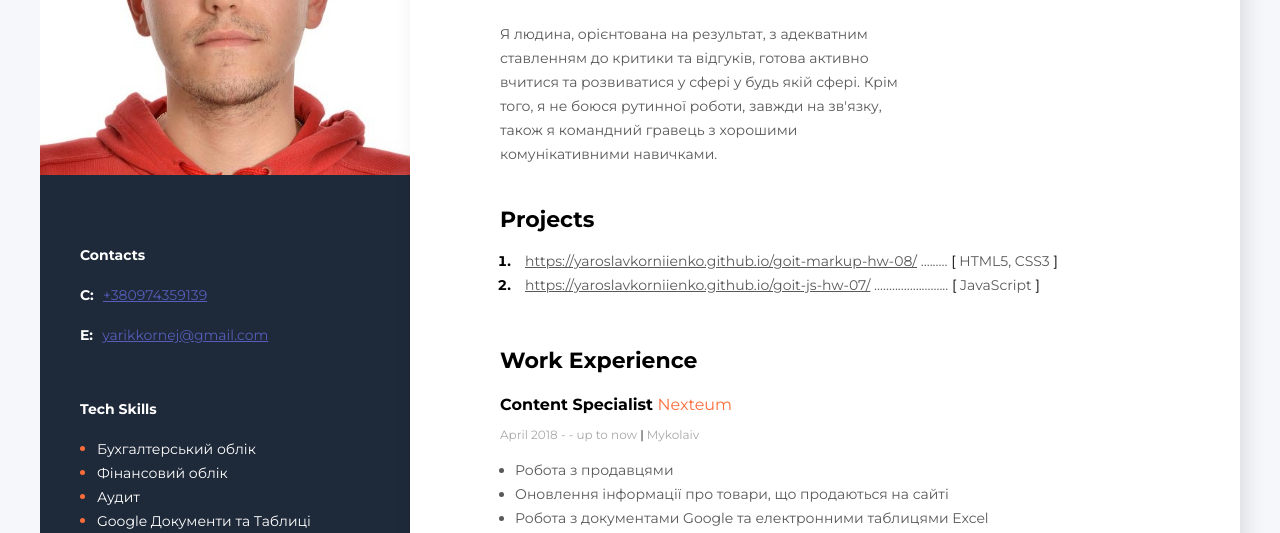
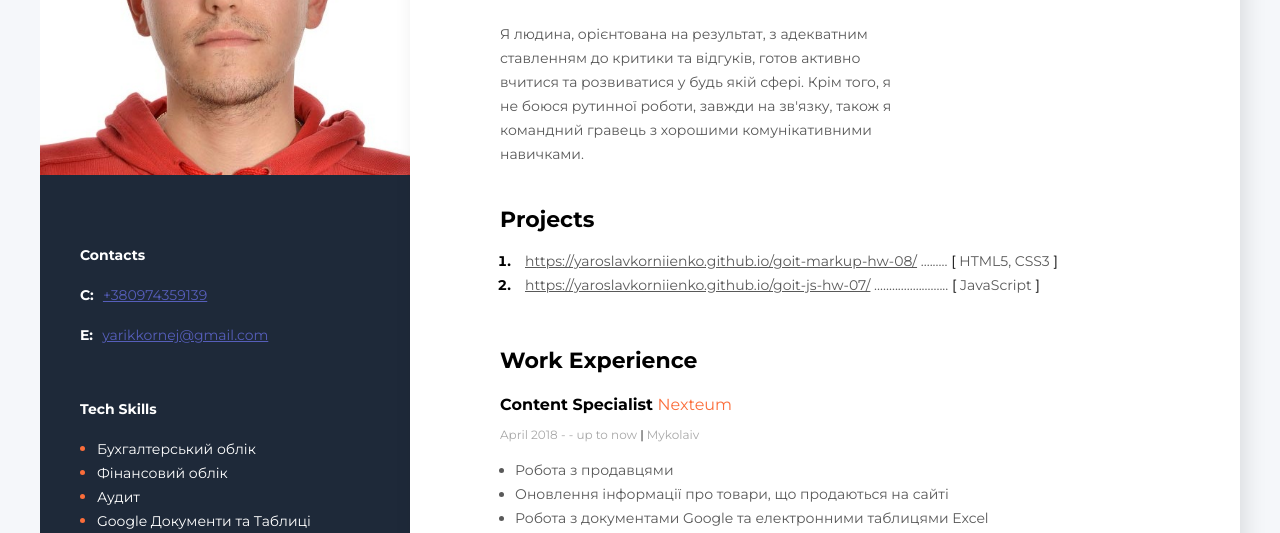
Before and after one commit to YaroslavKorniienko/resume-for-a-job, a plain HTML site: page index.html in a window 1280 px wide. Shown: the part 230-763 px from the top of the page. Drawn offline with Linux system fonts and the light colour scheme.

Commit message:
fixed mistakes

```diff
--- a/index.html
+++ b/index.html
@@ -24,8 +24,8 @@
           <h1 class="about_name">Ярослав Корнієнко</h1>
           <p class="abuot_description">
             Я людина, орієнтована на результат, з адекватним ставленням до
-            критики та відгуків, готова активно вчитися та розвиватися у сфері у
-            будь якій сфері. Крім того, я не боюся рутинної роботи, завжди на
+            критики та відгуків, готов активно вчитися та розвиватися у будь
+            якій сфері. Крім того, я не боюся рутинної роботи, завжди на
             зв'язку, також я командний гравець з хорошими комунікативними
             навичками.
           </p>
@@ -109,7 +109,7 @@
             </h4>
             <p class="period">
               January 2014 - October 2016
-              <span class="line">|</span> Білгород-Дністровський
+              <span class="line">|</span> Bіlgorod-Dnistrovskiy
             </p>
             <ul class="work_list">
               <li class="work_list_item">Робота з первинною документацією</li>
```
